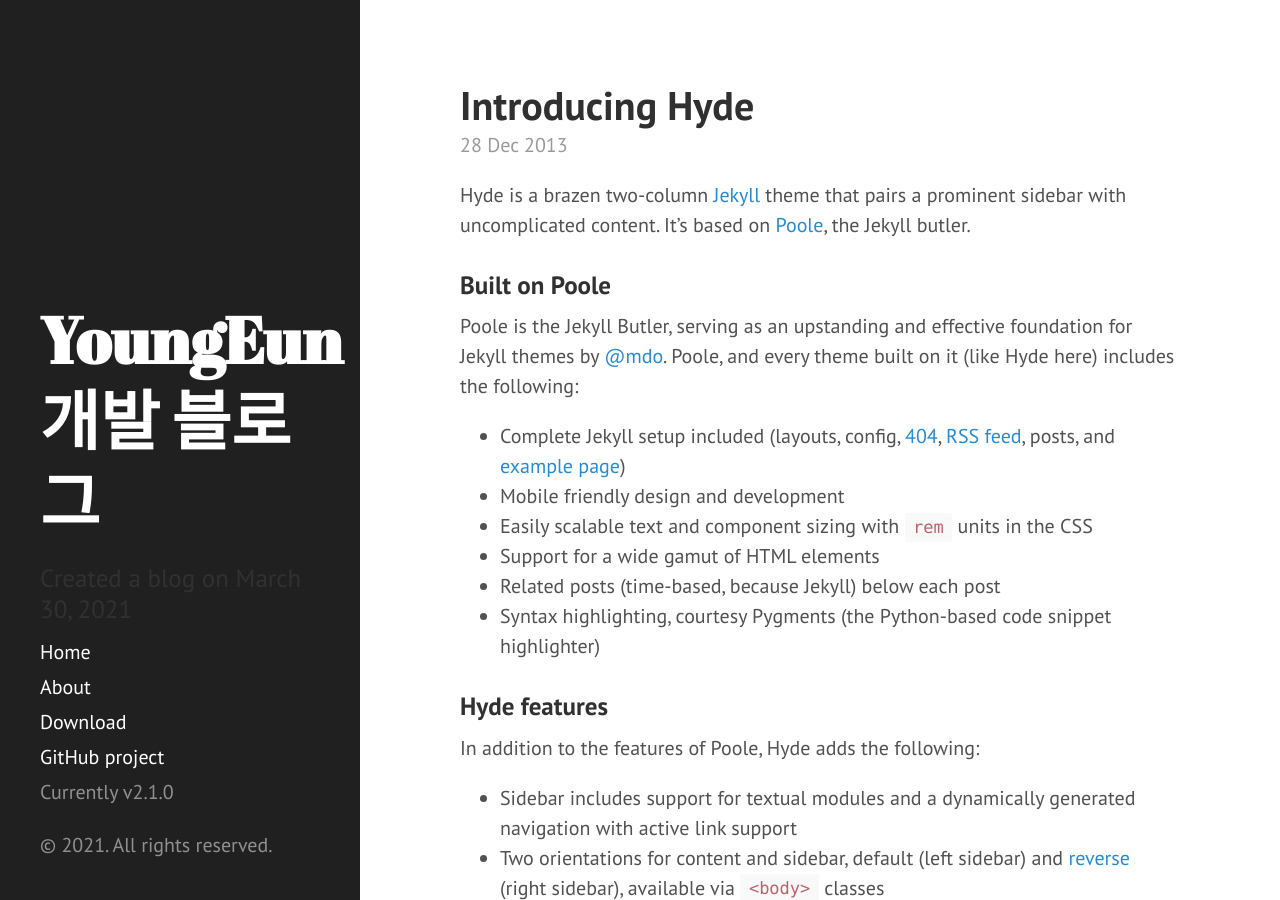
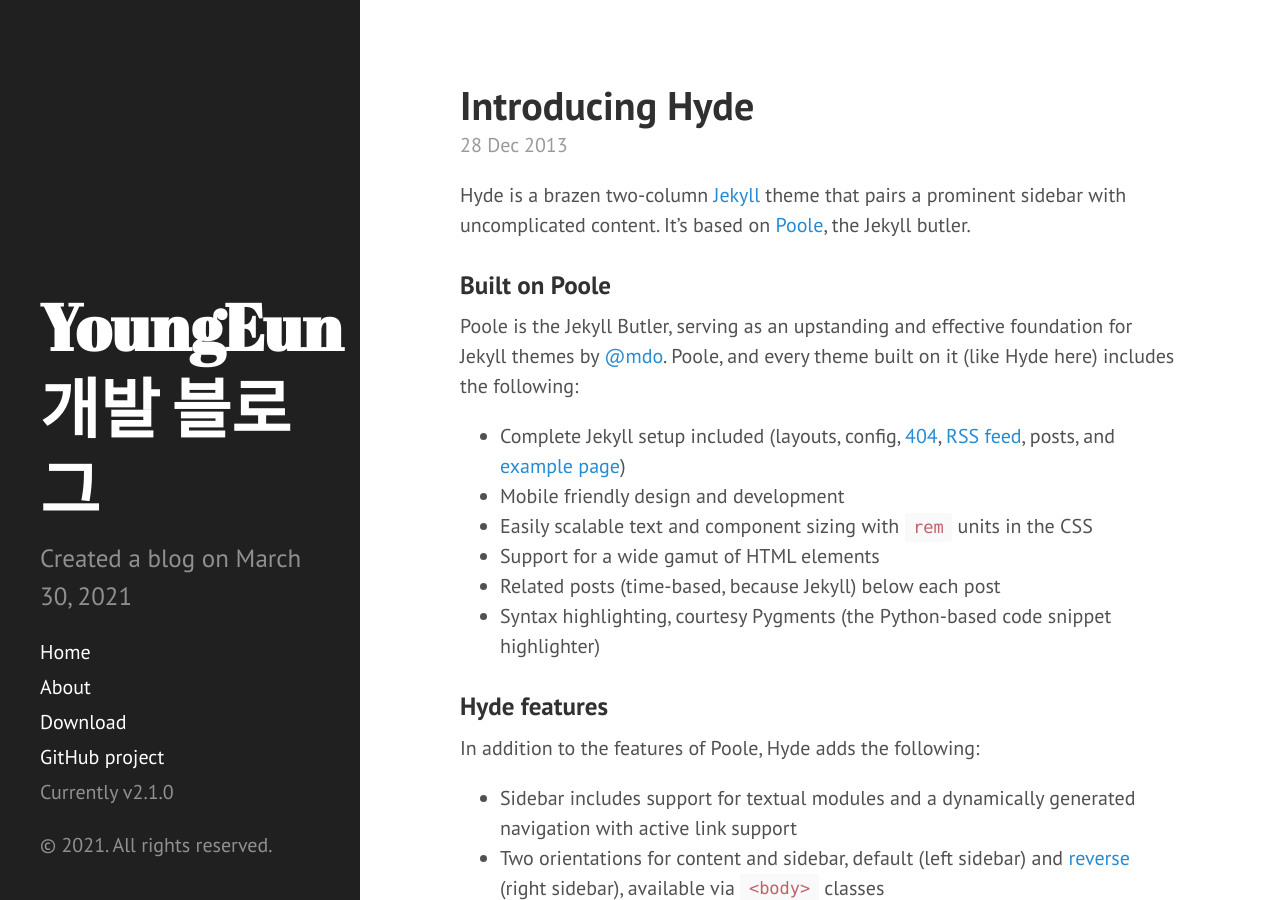
Before and after one commit to youngniw/youngniw.github.io, a Jekyll site: the page built from index.html, in a window 1280 px wide and 900 px high. Built offline with Jekyll 4.4.1, drawn with Linux system fonts in a browser that asks for light colours; the list of posts is cut into pages by our own code.

Commit message:
Update sidebar.html

```diff
--- a/_includes/sidebar.html
+++ b/_includes/sidebar.html
@@ -6,7 +6,7 @@
           {{ site.title }}
         </a>
       </h2>
-      <h5 class="lead">{{ site.description }}</h5>
+      <p class="lead">{{ site.description }}</p>
     </div>
 
     <nav class="sidebar-nav">
```
